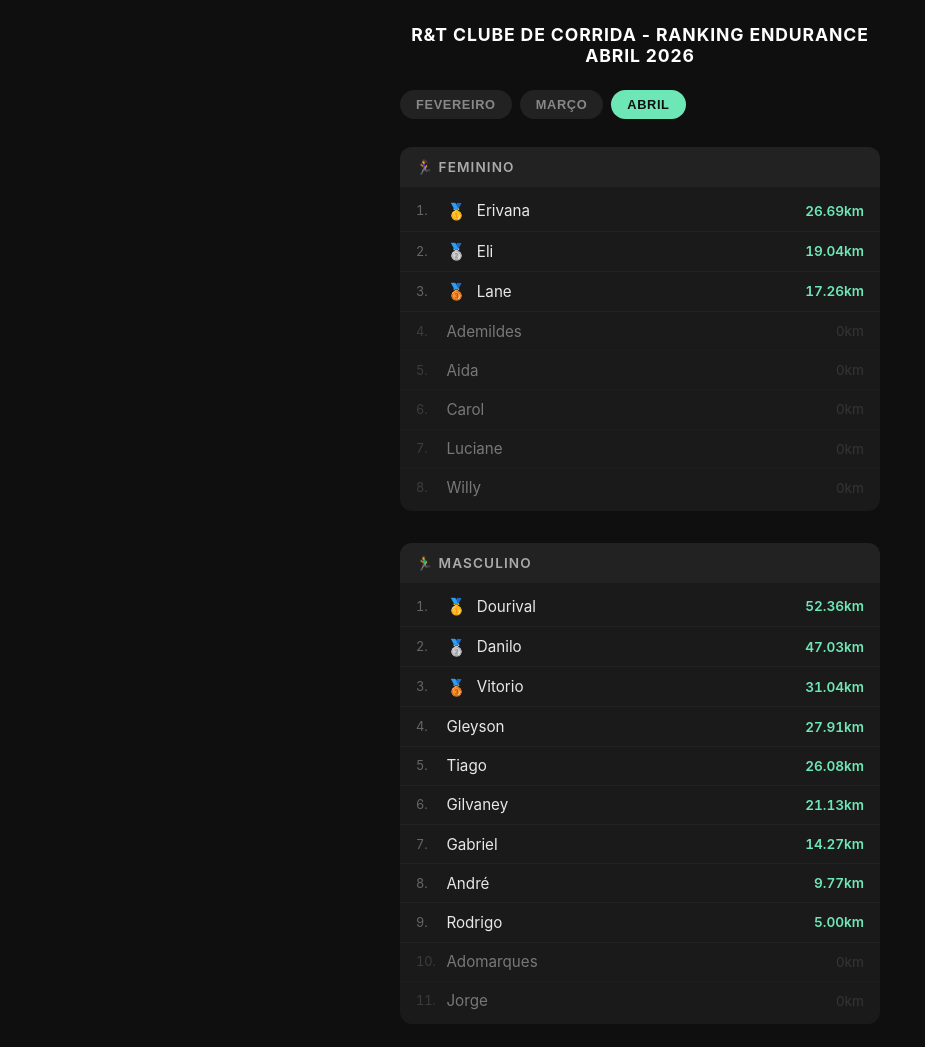
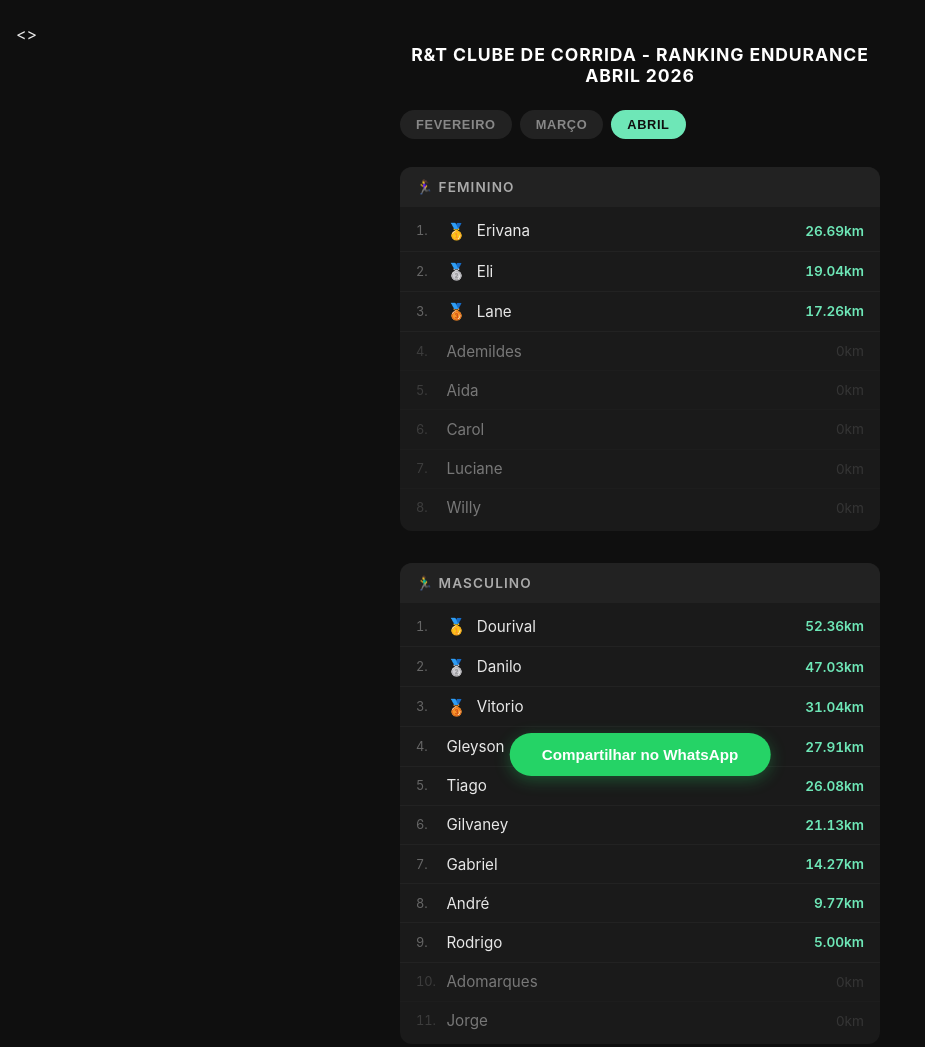
Before and after one commit to tcelestino/rt-ranking-endurance, a website: page index.html in a window 1280 px wide. Shown: the top 1047 px of the page, without its empty margins (0-925 px from the left). Drawn offline with Linux system fonts and the light colour scheme.

Commit message:
feat: habilita copiar para whatsapp

```diff
--- a/index.html
+++ b/index.html
@@ -6,7 +6,7 @@
     <title>R&T Clube de Corrida - Ranking Endurance 2026</title>
     <link rel="stylesheet" href="assets/style.css" />
   </head>
-  <body>
+  <>
     <div class="container">
       <h1 id="title">R&T Clube de Corrida - Ranking Endurance</h1>
       <div class="tabs" id="tabs"></div>
@@ -18,10 +18,10 @@
       <div class="loading" id="loading">Carregando...</div>
     </div>
 
-    <!--<button class="copy-btn" onclick="copyToWhatsApp()">
-      Copiar para WhatsApp
+    <button class="copy-btn" onclick="copyToWhatsApp()">
+      Compartilhar no WhatsApp
     </button>
-    <div class="toast" id="toast">Copiado!</div>-->
+    <div class="toast" id="toast">Copiado!</div>
 
     <script src="assets/app.js"></script>
   </body>
```
